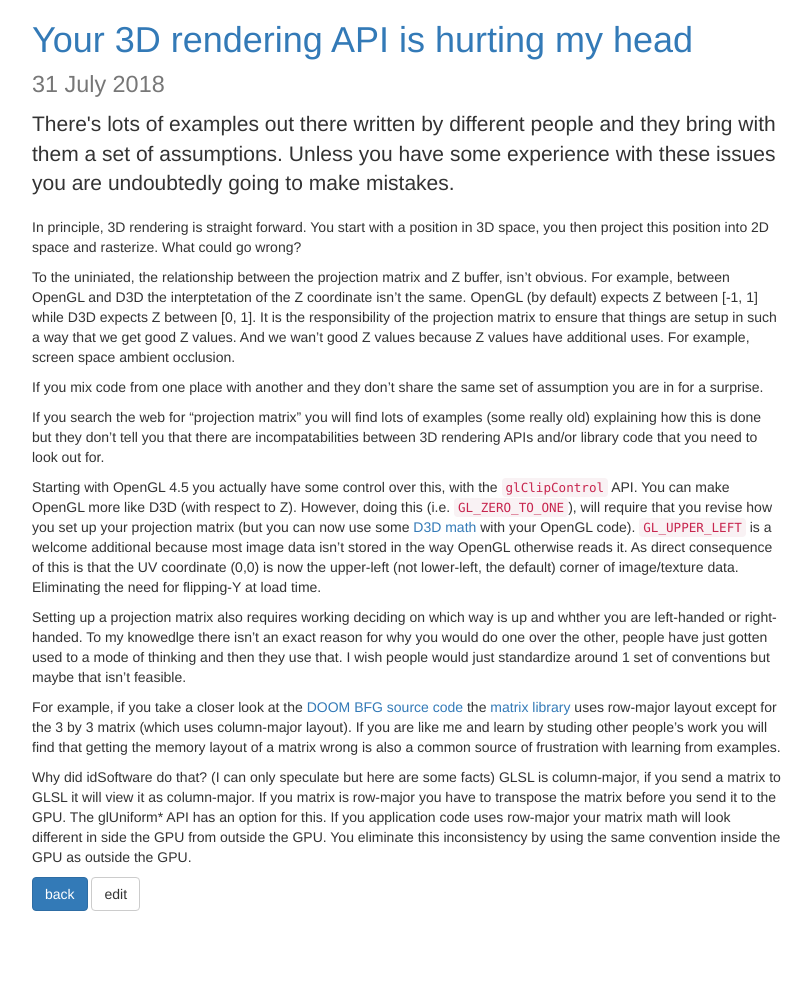
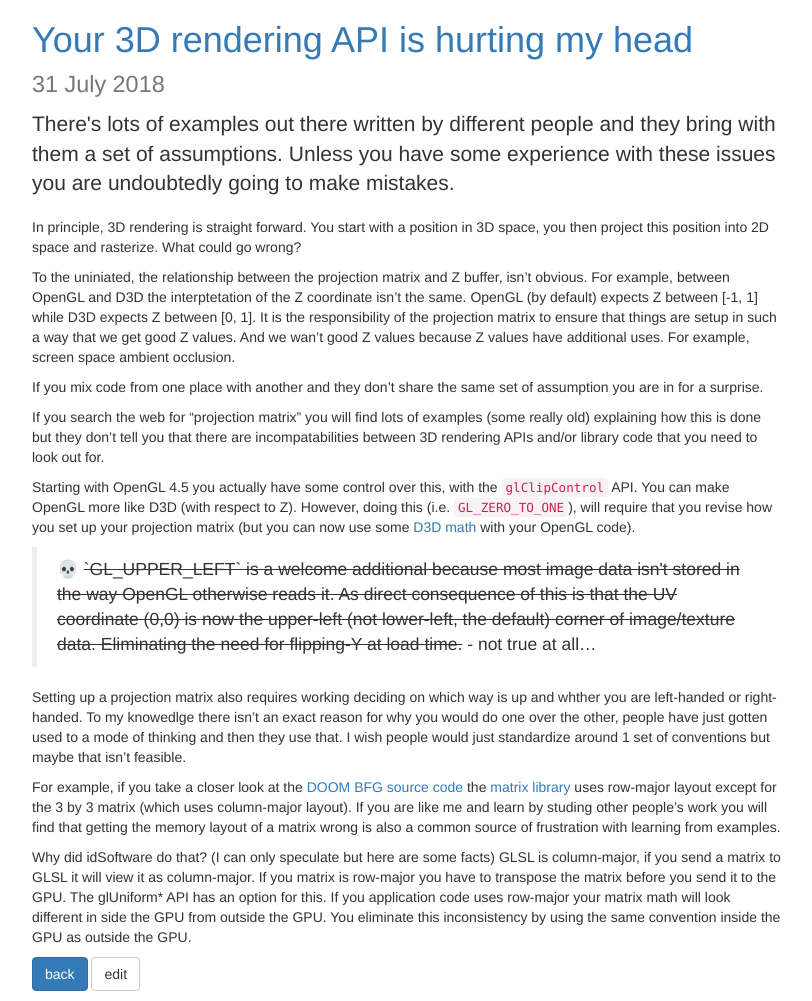
Before and after one commit to leidegre/leidegre.github.com, a Jekyll site: the page built from _posts/2018-07-31-clip-control.md, in a window 1280 px wide. Shown: the whole page, without its empty margins (38-850 px from the left). Built offline with Jekyll 4.4.1, drawn with Linux system fonts in a browser that asks for light colours; nearby versions of some CDN libraries; before the commit the page ends 921 px from its top, so only the background shows below that.

Commit message:
Update 2018-07-31-clip-control.md

```diff
--- a/_posts/2018-07-31-clip-control.md
+++ b/_posts/2018-07-31-clip-control.md
@@ -12,7 +12,9 @@ If you mix code from one place with another and they don't share the same set of
 
 If you search the web for "projection matrix" you will find lots of examples (some really old) explaining how this is done but they don't tell you that there are incompatabilities between 3D rendering APIs and/or library code that you need to look out for.
 
-Starting with OpenGL 4.5 you actually have some control over this, with the `glClipControl` API. You can make OpenGL more like D3D (with respect to Z). However, doing this (i.e. `GL_ZERO_TO_ONE`), will require that you revise how you set up your projection matrix (but you can now use some [D3D math](https://github.com/Microsoft/DirectXMath) with your OpenGL code). `GL_UPPER_LEFT` is a welcome additional because most image data isn't stored in the way OpenGL otherwise reads it. As direct consequence of this is that the UV coordinate (0,0) is now the upper-left (not lower-left, the default) corner of image/texture data. Eliminating the need for flipping-Y at load time.
+Starting with OpenGL 4.5 you actually have some control over this, with the `glClipControl` API. You can make OpenGL more like D3D (with respect to Z). However, doing this (i.e. `GL_ZERO_TO_ONE`), will require that you revise how you set up your projection matrix (but you can now use some [D3D math](https://github.com/Microsoft/DirectXMath) with your OpenGL code).
+
+> 💀 <s>`GL_UPPER_LEFT` is a welcome additional because most image data isn't stored in the way OpenGL otherwise reads it. As direct consequence of this is that the UV coordinate (0,0) is now the upper-left (not lower-left, the default) corner of image/texture data. Eliminating the need for flipping-Y at load time.</s> - not true at all...
 
 Setting up a projection matrix also requires working deciding on which way is up and whther you are left-handed or right-handed. To my knowedlge there isn't an exact reason for why you would do one over the other, people have just gotten used to a mode of thinking and then they use that. I wish people would just standardize around 1 set of conventions but maybe that isn't feasible.
 
```
